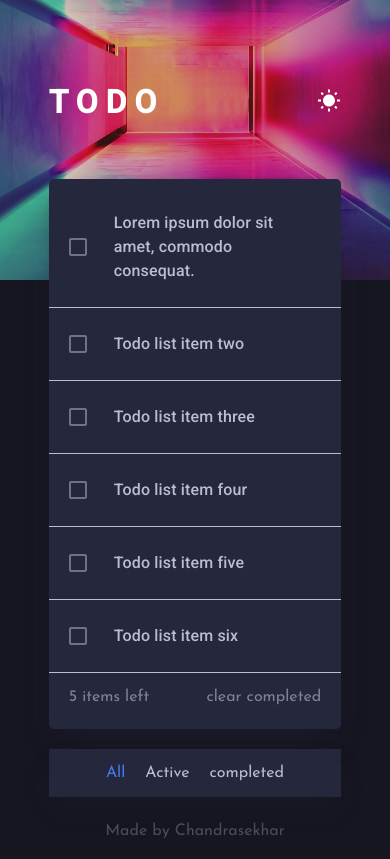
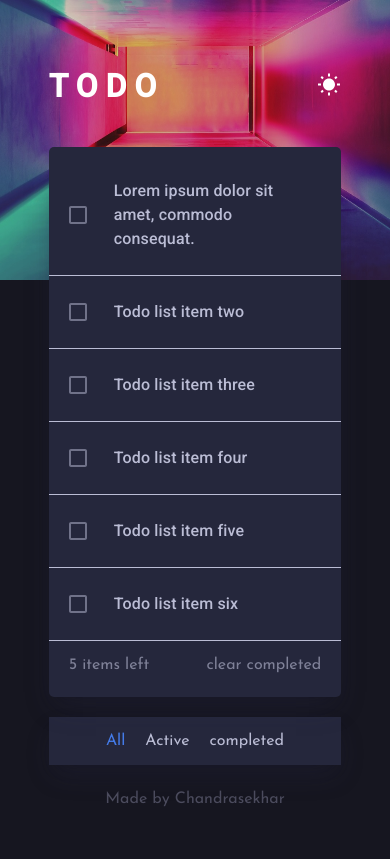
Before and after one commit to chandrasekhar2039/TODO, a React (Create React App) app: page / in a window 390 px wide. Built offline with nearby package versions, Linux system fonts and the light colour scheme.

Commit message:
responsive added

```diff
--- a/src/Styles/main.module.scss
+++ b/src/Styles/main.module.scss
@@ -22,6 +22,13 @@
     cursor: pointer;
   }
 }
+
+@media only screen and (max-width: 600px) {
+  .heading {
+    margin: 2rem auto 0rem;
+  }
+}
+
 
 
 .list{
```
